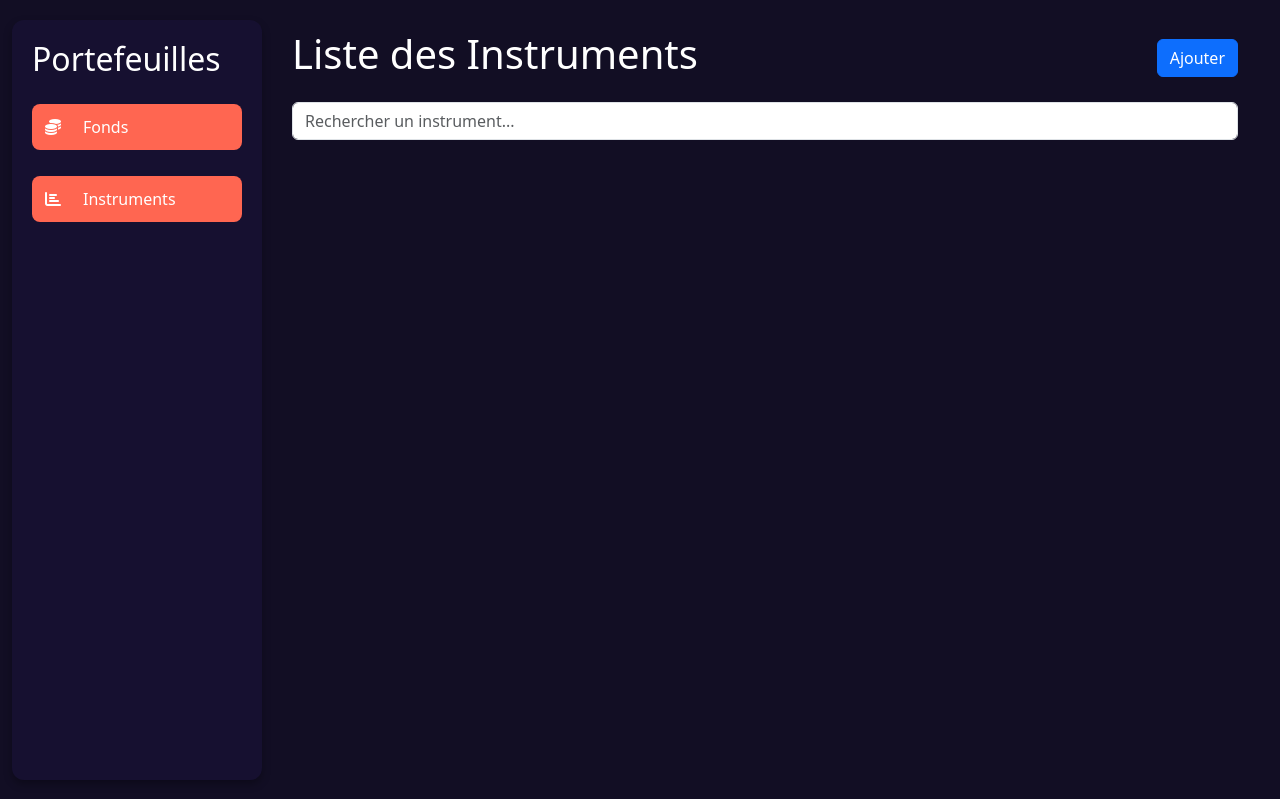
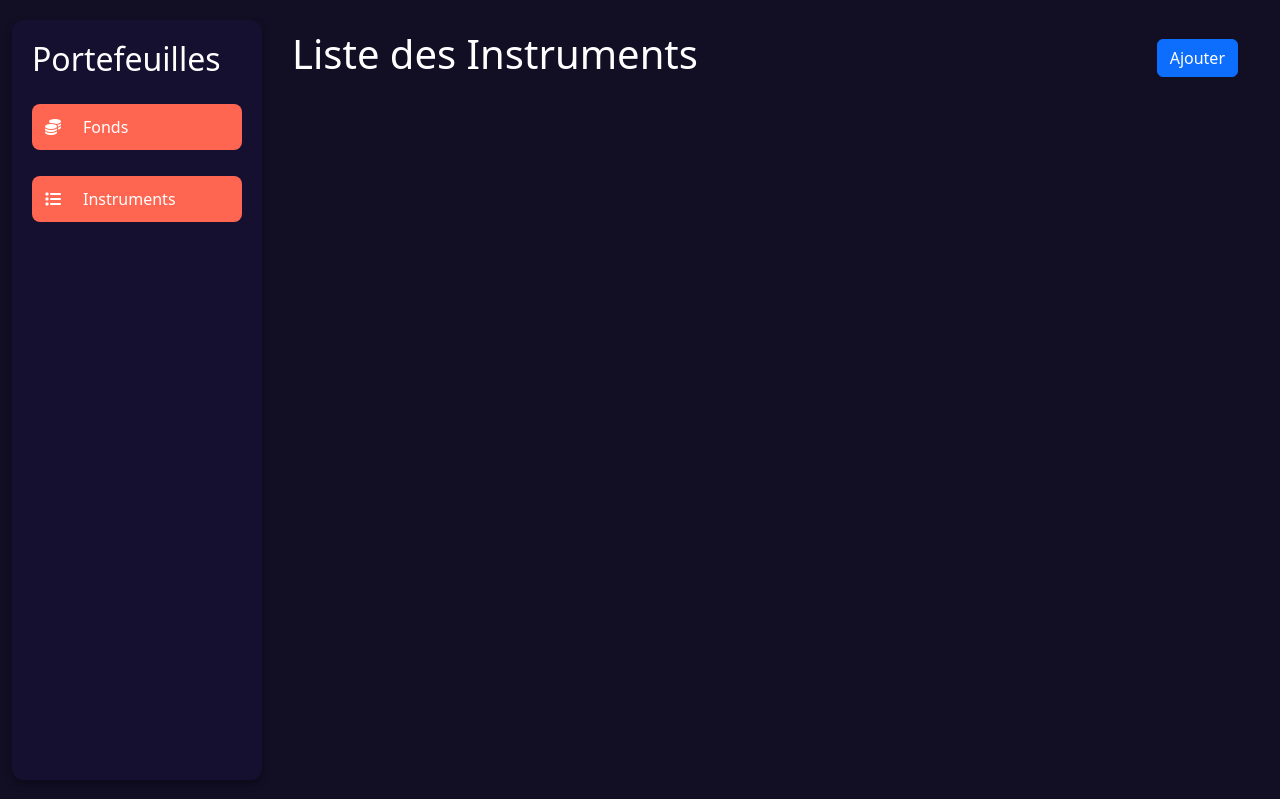
Before and after one commit to kangmartin/walletmanager, a Flask app: page /instruments in a window 1280 px wide. Run offline with Flask 3, Linux system fonts and the light colour scheme; data that the repository does not hold is empty.

Commit message:
Changement d'icone de la bar de navigation

```diff
--- a/templates/fonds.html
+++ b/templates/fonds.html
@@ -35,7 +35,7 @@
             <span>Fonds</span>
         </a>
         <a href="{{ url_for('voir_instruments') }}" class="btn btn-orange">
-            <i class="fas fa-chart-bar"></i>
+            <i class="fa-solid fa-list"></i>
             <span>Instruments</span>
         </a>
     </div>
--- a/templates/instruments.html
+++ b/templates/instruments.html
@@ -35,7 +35,7 @@
             <span>Fonds</span>
         </a>
         <a href="{{ url_for('voir_instruments') }}" class="btn btn-orange">
-            <i class="fas fa-chart-bar"></i>
+            <i class="fa-solid fa-list"></i>
             <span>Instruments</span>
         </a>
     </div>
@@ -46,13 +46,12 @@
             <h1>Liste des Instruments</h1>
             <a href="{{ url_for('ajouter_instrument') }}" class="btn btn-primary add-button">Ajouter</a>
         </div>
-        <input type="text" id="search-instruments" class="form-control mb-3" placeholder="Rechercher un instrument...">
         <div id="instruments-container" class="row">
             {% for instrument in instruments %}
             <div class="col-md-4">
                 <div class="card card-bento" style="border: none;">
                     <div class="card-body">
-                        <h5 class="card-title">{{ instrument.nom_instrument }}</h5>
+                        <h5 class="card-title"><i class="fa-solid fa-border-all"></i>{{ instrument.nom_instrument }}</h5>
                         <p class="card-text"><strong>Type:</strong> {{ instrument.type_instrument }}</p>
                         <p class="card-text"><strong>Date d'Introduction:</strong> {{ instrument.date_introduction }}</p>
                     </div>
```
